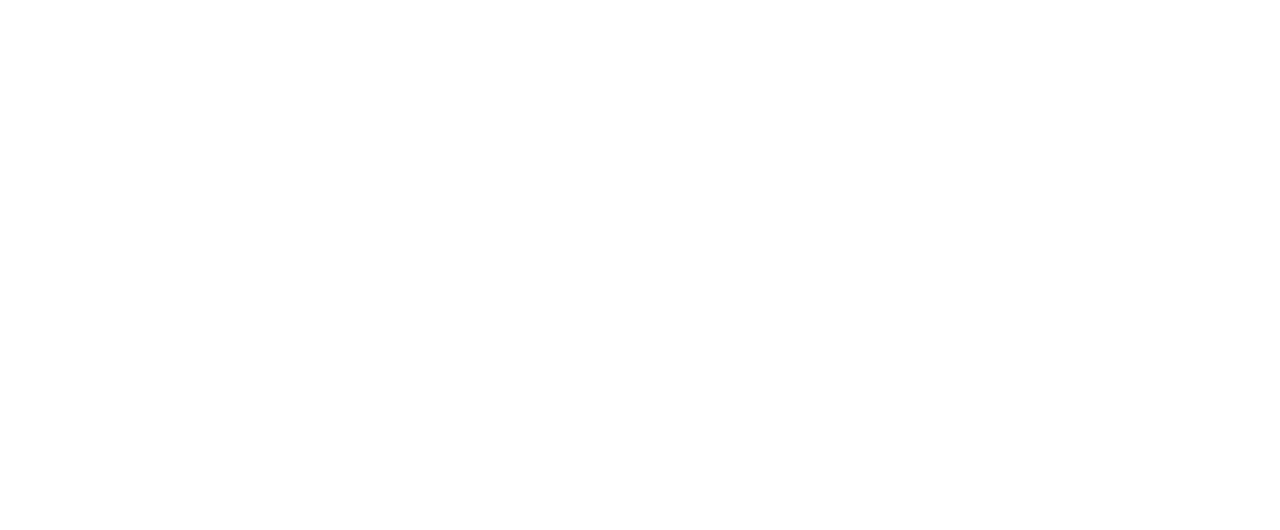
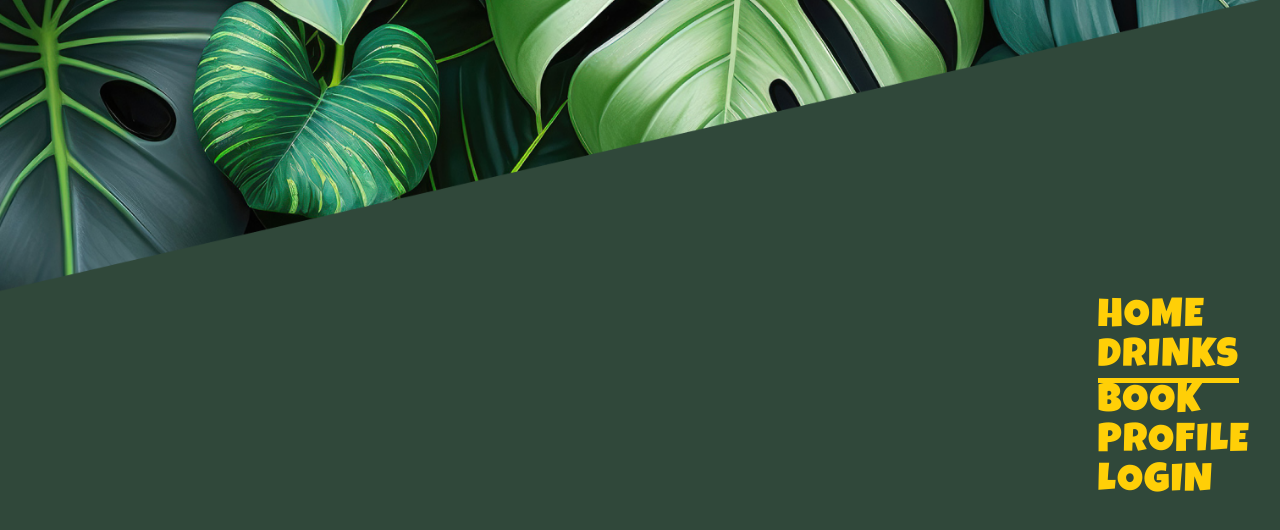
Before and after one commit to noahbenz/junglebar-app, an Angular app in the folder junglebar/: page /drinks in a window 1280 px wide. Before the commit this address led to /. Shown: the top 530 px of the page. Built offline with nearby package versions, Linux system fonts and the light colour scheme.

Commit message:
wip: drinks page

```diff
--- a/junglebar/src/app/app.routes.ts
+++ b/junglebar/src/app/app.routes.ts
@@ -4,10 +4,11 @@
 import { LoginComponent } from './components/login/login.component';
 import { RegisterComponent } from './components/register/register.component';
 import { ProfileComponent } from './components/profile/profile.component';
+import { DrinksComponent } from './components/drinks/drinks.component';
 
 export const routes: Routes = [
   { path: '', component: LandingpageComponent },
-  // { path: 'drinks', component: DrinksComponent },
+  { path: 'drinks', component: DrinksComponent },
   // { path: 'book', component: BookComponent },
   // { path: 'contact', component: ContactComponent },
   // { path: 'profile', component: ProfileComponent },
--- /dev/null
+++ b/junglebar/src/app/components/drinks/drinks.component.html
@@ -0,0 +1,9 @@
+<section class="drinks">
+    <div class="navbar-phone">
+        <app-navbar-phone></app-navbar-phone>
+    </div>
+    <div class="drink-card"></div>
+    <div class="navbar">
+        <app-navbar></app-navbar>
+    </div>
+</section>
--- /dev/null
+++ b/junglebar/src/app/components/drinks/drinks.component.scss
@@ -0,0 +1,27 @@
+.drinks {
+    height: auto;
+    background-image: url(../../../assets/img/bg-profile.png);
+    background-size: cover;
+}
+
+.navbar-phone {
+    display: none;
+}
+
+.navbar {
+    height: 100vh;
+    position: sticky;
+    display: flex;
+    justify-content: flex-end;
+    align-items: center;
+}
+
+@media (max-width: 900px) {
+    .navbar-phone {
+        display: block;
+    }
+
+    .navbar {
+        display: none;
+    }
+}
```
Also changed, not shown: junglebar/src/app/components/drinks/drinks.component.ts (added, +14 -0 lines), 1 other file (tests, documents, lock files or other folders).
